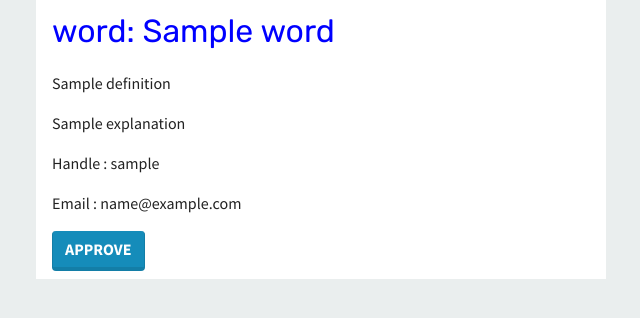
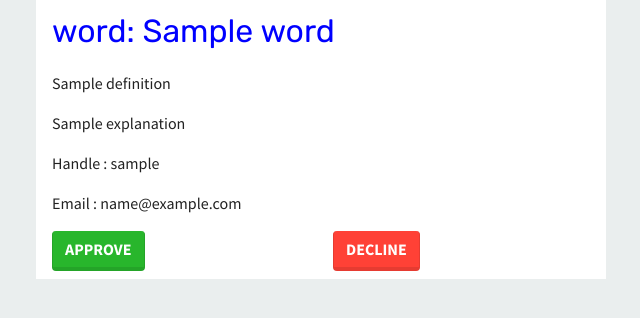
Before and after one commit to zihadbappy/UrbanBangla, a Flask app: template templates/adminDashboard.html in a window 1280 px wide. Shown: the part 125-443 px from the top of the page, without its empty margins (319-959 px from the left). Run offline with Flask 2, Linux system fonts and the light colour scheme; the template is opened without the code that fills it: most values are stand-ins (such as "Sample title", 1, 10 or a date in 2020); some libraries are stand-ins or nearby versions; some web fonts are replaced.

Commit message:
added decline to dash

```diff
--- a/app.py
+++ b/app.py
@@ -83,19 +83,28 @@ def dash():
     print(colored(json_words,'yellow'))
     return render_template('adminDashboard.html',json_words=json_words)
 
-@app.route("/adminDashboard/<word_id>/", methods=['POST'])
-def approve_word(word_id):
+@app.route("/adminDashboard/<action>/<word_id>/", methods=['POST'])
+def approve_word(action, word_id):
     oid = ObjectId(word_id)
-    print(colored(oid, 'green'))
-    # wordID= db.words.count_documents({"_id": {"$oid":"6162ef8d8dbc49ec785c61c8"}})
-    id= db.words.find({"_id": {"$eq": oid}})
-    id= json.loads(dumps(id, default=json_util.default))
-    print(colored(id,'red'))
+    if(action=="approve"):
+        # wordID= db.words.count_documents({"_id": {"$oid":"6162ef8d8dbc49ec785c61c8"}})
+        id= db.words.find({"_id": {"$eq": oid}})
+        id= json.loads(dumps(id, default=json_util.default))
+        print(colored(id,'red'))
+        if(id is not None):
+            db.words.update_one(
+            {"_id":{"$eq":oid}},
+            {'$set': {"status":"approved"}})
+    if(action=="decline"):
 
-    if(id is not None):
-        db.words.update_one(
-        {"_id":{"$eq":oid}},
-        {'$set': {"status":"approved"}})
+        id= db.words.find({"_id": {"$eq": oid}})
+        id= json.loads(dumps(id, default=json_util.default))
+        print(colored(id,'red'))
+        if(id is not None):
+            db.words.update_one(
+            {"_id":{"$eq":oid}},
+            {'$set': {"status":"declined"}})
+
     return redirect('/adminDashboard')
 
 
--- a/templates/adminDashboard.html
+++ b/templates/adminDashboard.html
@@ -50,10 +50,15 @@
                             </div>
                         </div>
                         <div class="row">
+                            {% set wordID= word['_id']['$oid'] %}
+                             <div class="col">
+                                    <form action="{{url_for('approve_word',action='approve', word_id=wordID )}}" method="POST">
+                                    <button class="btn btn-success" type="submit">Approve</button>
+                                </form>
+                        </div>
                             <div class="col">
-                                        {% set wordID= word['_id']['$oid'] %}
-                                    <form action="{{url_for('approve_word', word_id=wordID )}}" method="POST">
-                                    <button class="btn btn-primary" type="submit">Approve</button>
+                                    <form action="{{url_for('approve_word',action='decline', word_id=wordID )}}" method="POST">
+                                    <button class="btn btn-danger" type="submit">Decline</button>
                                 </form>
                         </div>
                         </div>
--- a/templates/home.html
+++ b/templates/home.html
@@ -26,7 +26,7 @@
       <div class="row">
         <div class="col">
           <div id="userHandle">
-            <p>Added by<i> {{ word['userHandle']}} on</i></p>
+            <p>Added by<i> {{ word['userHandle']}} on <b>{{word['postedDate']}}</b></i></p>
           </div>
         </div>
       </div>
```
Also changed, not shown: 2 other files.
